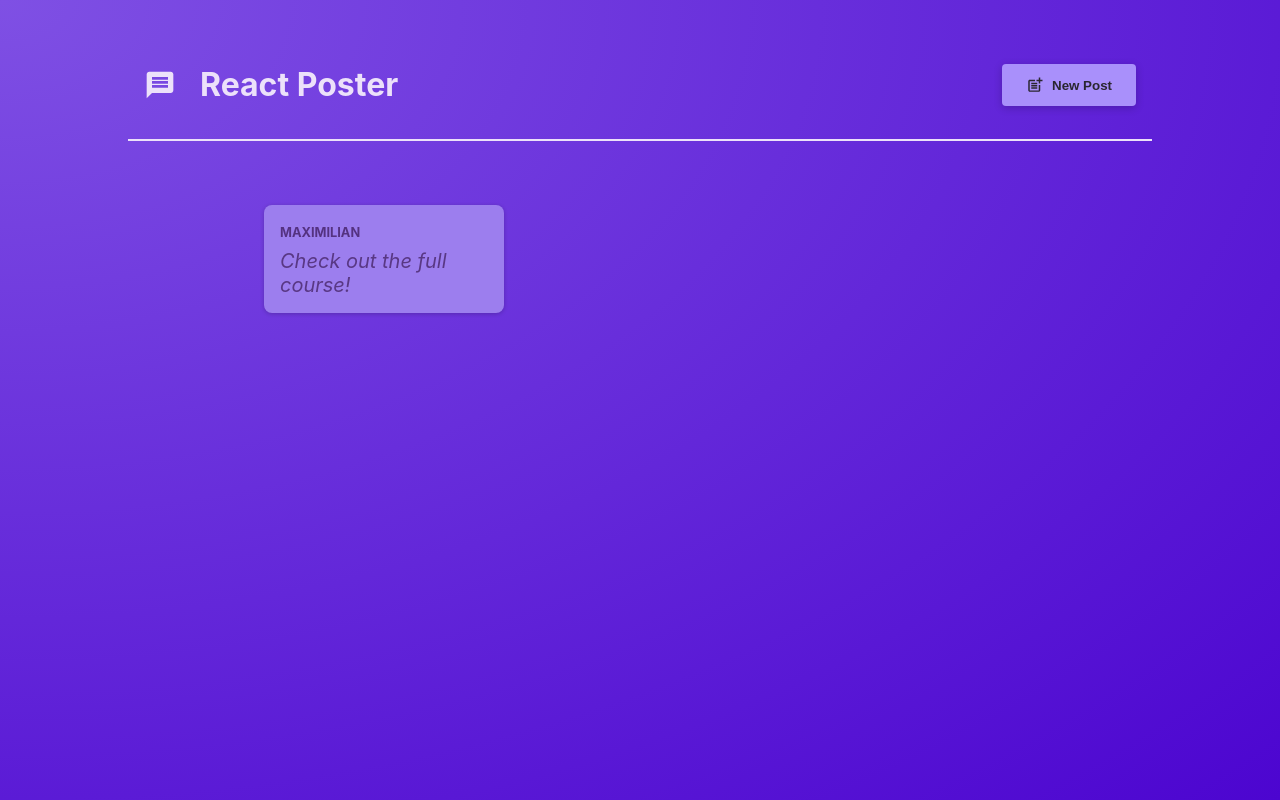
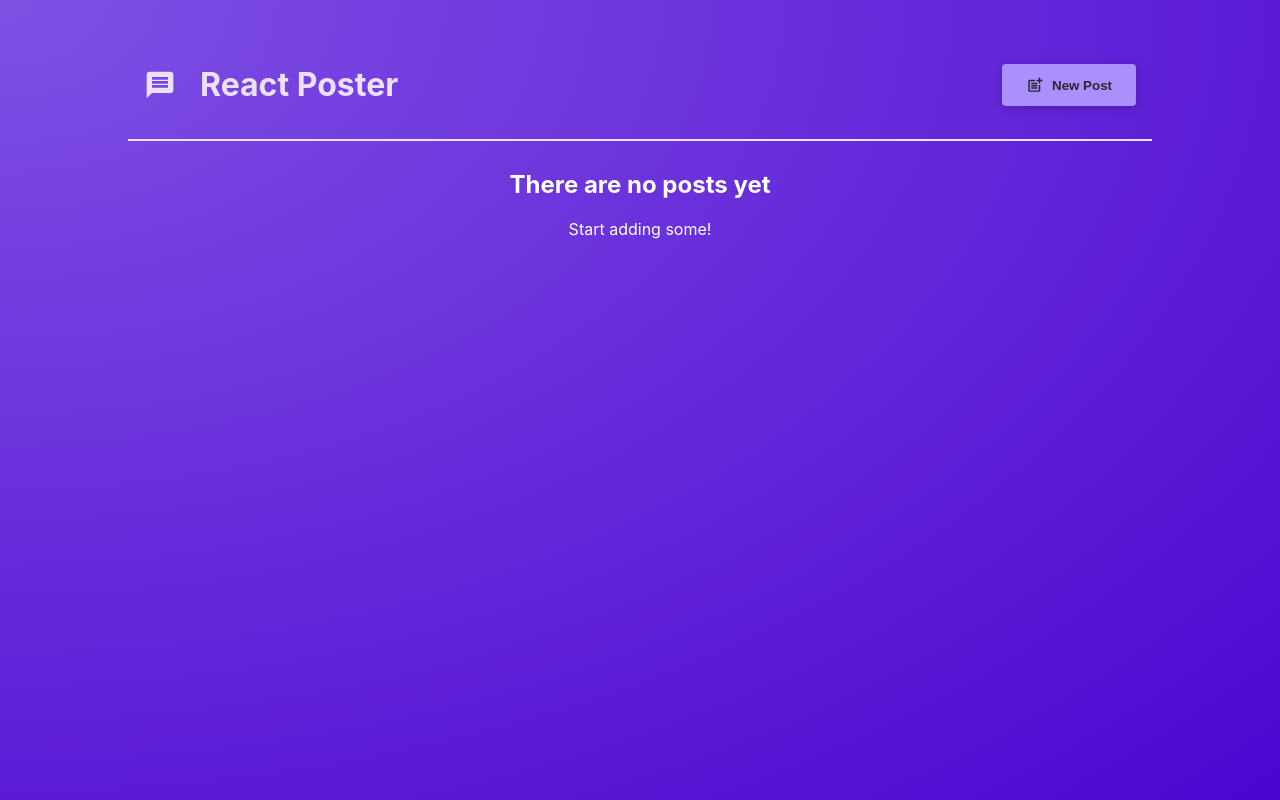
Before and after one commit to anderson-suga/react-crash-course, a React (Vite) app: page / in a window 1280 px wide. Built offline with nearby package versions, Linux system fonts and the light colour scheme.

Commit message:
33. Outputting List Data

```diff
--- a/src/components/PostsList.jsx
+++ b/src/components/PostsList.jsx
@@ -7,7 +7,7 @@
 import classes from "./PostsList.module.css";
 
 function PostsList({ isPosting, onStopPosting }) {
-  const { posts, setPosts } = useState([]);
+  const [posts, setPosts] = useState([]);
 
   function addPostHandler(postData) {
     setPosts((existingPosts) => [postData, ...existingPosts]);
@@ -20,9 +20,19 @@
           <NewPost onCancel={onStopPosting} onAddPost={addPostHandler} />
         </Modal>
       )}
-      <ul className={classes.posts}>
-        <Post author="Maximilian" body="Check out the full course!" />
-      </ul>
+      {posts.length > 0 && (
+        <ul className={classes.posts}>
+          {posts.map((post) => (
+            <Post key={post.body} author={post.author} body={post.author} />
+          ))}
+        </ul>
+      )}
+      {posts.length === 0 && (
+        <div style={{ textAlign: "center", color: "white" }}>
+          <h2>There are no posts yet</h2>
+          <p>Start adding some!</p>
+        </div>
+      )}
     </>
   );
 }
```
